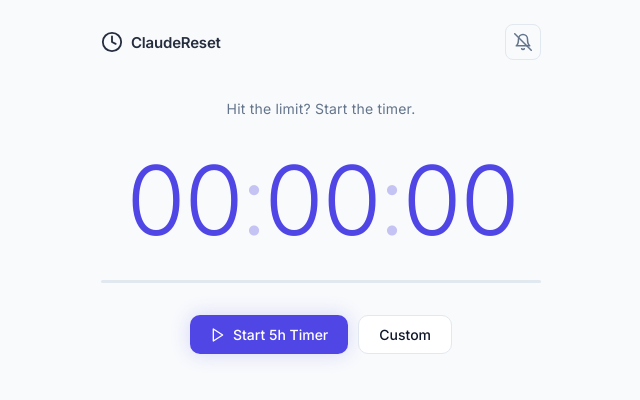
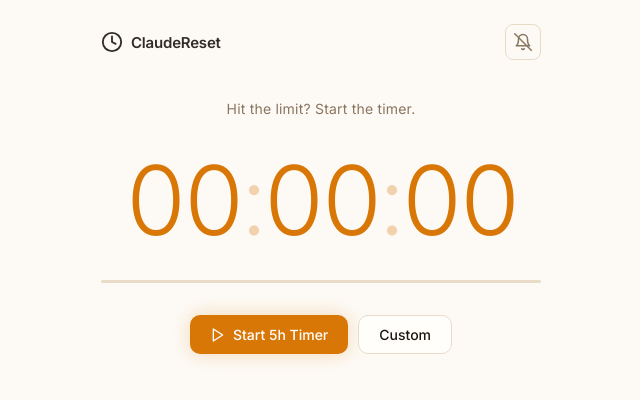
Before and after one commit to Subodh22/claudeNotify, a website: page index.html in a window 1280 px wide. Shown: the whole page, without its empty margins (319-959 px from the left). Drawn offline with Linux system fonts and the light colour scheme; no server answers.

Commit message:
feat: job/j976jmvqfcgbj0sgne6qj0nbqx87v17t
Automated by Factory

```diff
--- a/style.css
+++ b/style.css
@@ -1,14 +1,14 @@
 *, *::before, *::after { box-sizing: border-box; margin: 0; padding: 0; }
 
 :root {
-  --bg: #f8fafc;
-  --surface: #ffffff;
-  --border: #e2e8f0;
-  --text: #0f172a;
-  --muted: #64748b;
-  --accent: #4f46e5;
-  --accent-dim: rgba(79, 70, 229, 0.07);
-  --accent-glow: rgba(79, 70, 229, 0.20);
+  --bg: #fdfaf5;
+  --surface: #fffefb;
+  --border: #e8dcc8;
+  --text: #1c1612;
+  --muted: #8a7560;
+  --accent: #d97706;
+  --accent-dim: rgba(217, 119, 6, 0.08);
+  --accent-glow: rgba(217, 119, 6, 0.25);
   --success: #059669;
 }
 
@@ -288,7 +288,7 @@ main {
   box-shadow: 0 0 20px var(--accent-glow);
 }
 
-.btn.primary:hover { background: #6259f0; transform: translateY(-1px); }
+.btn.primary:hover { background: #b45309; transform: translateY(-1px); }
 .btn.primary:active { transform: translateY(0); }
 
 .btn.ghost {
@@ -309,7 +309,7 @@ main {
 .done-overlay {
   position: fixed;
   inset: 0;
-  background: rgba(240, 244, 255, 0.88);
+  background: rgba(253, 250, 245, 0.88);
   backdrop-filter: blur(8px);
   display: flex;
   align-items: center;
@@ -365,7 +365,7 @@ main {
 .modal-overlay {
   position: fixed;
   inset: 0;
-  background: rgba(240, 244, 255, 0.80);
+  background: rgba(253, 250, 245, 0.80);
   backdrop-filter: blur(6px);
   display: flex;
   align-items: center;
```
